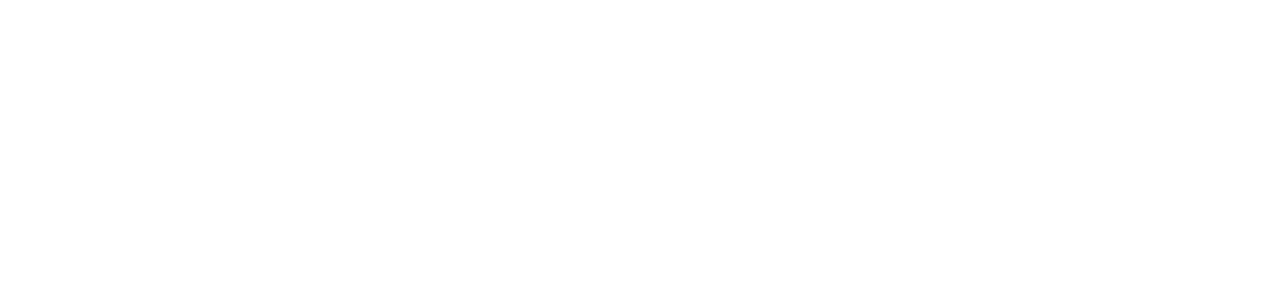
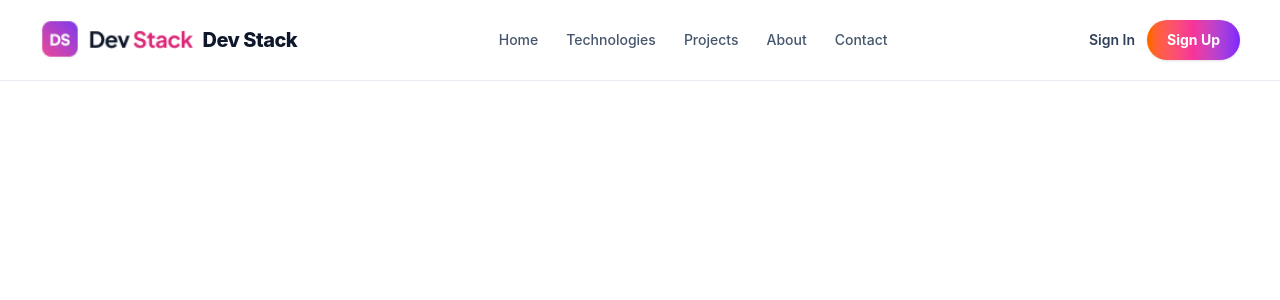
Before and after one commit to mrinal-kanti-apon/dev-stack-builder, a React (Vite) app: page / in a window 1280 px wide. Shown: the top 300 px of the page. Built offline with nearby package versions, Linux system fonts and the light colour scheme.

Commit message:
build responsive sticky navbar

```diff
--- a/src/App.css
+++ b/src/App.css
@@ -0,0 +1,8 @@
+html {
+  scroll-behavior: smooth;
+}
+
+body {
+  margin: 0;
+  min-width: 320px;
+}
--- a/src/App.tsx
+++ b/src/App.tsx
@@ -1,12 +1,13 @@
-import './App.css'
+import Navbar from "./components/Navbar";
+import "./App.css";
 
 function App() {
 
   return (
     <>
-
+            <Navbar />
     </>
-  )
+  );
 }
 
-export default App
+export default App;
--- a/src/components/Navbar.tsx
+++ b/src/components/Navbar.tsx
@@ -1,10 +1,103 @@
+import { useState } from "react";
+import { Menu, X } from "lucide-react";
+import logo from "../assets/logo-text.png";
 
-const Nav = () => {
-    return (
-        <div>
+const navLinks = [
+  { label: "Home", href: "#home" },
+  { label: "Technologies", href: "#technologies" },
+  { label: "Projects", href: "#projects" },
+  { label: "About", href: "#about" },
+  { label: "Contact", href: "#contact" },
+];
 
+export default function Navbar() {
+  const [isMenuOpen, setIsMenuOpen] = useState(false);
+
+  return (
+    <header className="sticky top-0 z-50 border-b border-slate-200/80 bg-white/90 backdrop-blur-xl">
+      <div className="mx-auto flex h-20 max-w-7xl items-center justify-between px-5 sm:px-8 lg:px-10">
+        {/* Mobile menu button */}
+        <button
+          type="button"
+          onClick={() => setIsMenuOpen(!isMenuOpen)}
+          className="btn btn-ghost btn-circle lg:hidden"
+          aria-label={isMenuOpen ? "Close menu" : "Open menu"}
+        >
+          {isMenuOpen ? <X size={22} /> : <Menu size={22} />}
+        </button>
+
+        {/* Brand */}
+        <a
+          href="#home"
+          className="flex items-center gap-2"
+          aria-label="Dev Stack home"
+        >
+          <img
+            src={logo}
+            alt="Dev Stack"
+            className="h-10 w-auto object-contain"
+          />
+
+          <span className="hidden text-xl font-extrabold tracking-tight text-slate-900 sm:inline">
+            Dev Stack
+          </span>
+        </a>
+
+        {/* Desktop navigation */}
+        <nav className="hidden items-center gap-7 lg:flex">
+          {navLinks.map((link) => (
+            <a
+              key={link.label}
+              href={link.href}
+              className="text-sm font-medium text-slate-600 transition hover:text-slate-950"
+            >
+              {link.label}
+            </a>
+          ))}
+        </nav>
+
+        {/* Auth buttons */}
+        <div className="flex items-center gap-2 sm:gap-3">
+          <button
+            type="button"
+            className="hidden text-sm font-semibold text-slate-700 transition hover:text-slate-950 sm:block"
+          >
+            Sign In
+          </button>
+
+          <button
+            type="button"
+            className="rounded-full bg-gradient-to-r from-orange-500 via-pink-500 to-violet-600 px-4 py-2.5 text-sm font-bold text-white shadow-sm transition hover:-translate-y-0.5 hover:shadow-lg sm:px-5"
+          >
+            Sign Up
+          </button>
         </div>
-    );
-};
+      </div>
 
-export default Nav;
+      {/* Mobile navigation */}
+      {isMenuOpen && (
+        <nav className="border-t border-slate-200 bg-white px-5 py-4 lg:hidden">
+          <div className="mx-auto flex max-w-7xl flex-col gap-1">
+            {navLinks.map((link) => (
+              <a
+                key={link.label}
+                href={link.href}
+                onClick={() => setIsMenuOpen(false)}
+                className="rounded-xl px-4 py-3 text-sm font-semibold text-slate-700 transition hover:bg-slate-100 hover:text-slate-950"
+              >
+                {link.label}
+              </a>
+            ))}
+
+            <button
+              type="button"
+              className="mt-2 rounded-xl border border-slate-200 px-4 py-3 text-left text-sm font-semibold text-slate-700"
+            >
+              Sign In
+            </button>
+          </div>
+        </nav>
+      )}
+    </header>
+  );
+}
```
